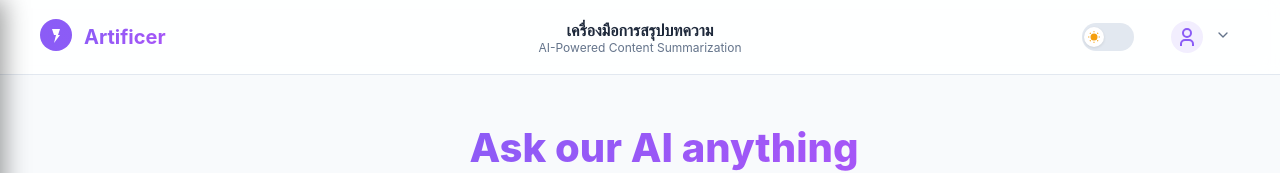
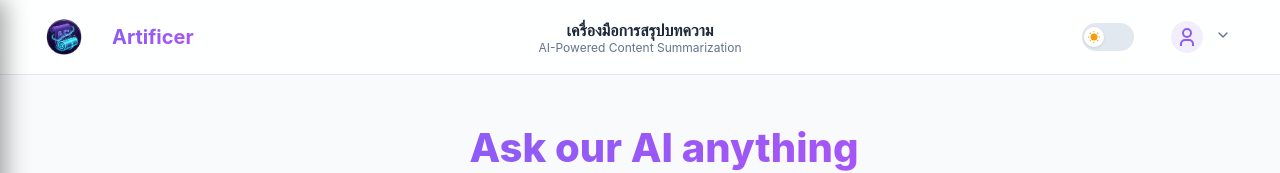
Before and after one commit to Artpannawat/Project-Artificer-Summarizer, a Vue app in the folder frontend/: page / in a window 1280 px wide. Shown: the top 173 px of the page. Built offline with nearby package versions, Linux system fonts and the light colour scheme; no server answers.

Commit message:
Add project logo and favicon

```diff
--- a/frontend/index.html
+++ b/frontend/index.html
@@ -3,6 +3,7 @@
   <head>
     <meta charset="UTF-8" />
     <meta name="viewport" content="width=device-width, initial-scale=1.0" />
+    <link rel="icon" type="image/png" href="/logo.png" />
     <title>Artificer Summarizer</title>
   </head>
   <body>
--- a/frontend/src/App.vue
+++ b/frontend/src/App.vue
@@ -5,16 +5,9 @@
       <div class="navbar-content">
         <div class="logo-section">
           <div class="logo-icon">
-            <svg width="32" height="32" viewBox="0 0 32 32" fill="none" xmlns="http://www.w3.org/2000/svg">
-              <circle cx="16" cy="16" r="16" fill="url(#gradient1)"/>
-              <path d="M12 10h8l-2 6h2l-6 8 2-8h-2l-2-6z" fill="white"/>
-              <defs>
-                <linearGradient id="gradient1" x1="0" y1="0" x2="32" y2="32">
-                  <stop offset="0%" stop-color="#8B5CF6"/>
-                  <stop offset="100%" stop-color="#A855F7"/>
-                </linearGradient>
-              </defs>
-            </svg>
+          <div class="logo-icon">
+            <img src="/logo.png" alt="Artificer Logo" class="app-logo-img" />
+          </div>
           </div>
           <span class="logo-text">Artificer</span>
 
@@ -473,4 +466,11 @@ export default {
   to { transform: rotate(360deg); }
 }
 
+.app-logo-img {
+  width: 48px;
+  height: auto;
+  margin-right: 12px; /* Spacing next to text */
+  display: block;
+}
+
 </style>
```
Also changed, not shown: frontend/public/logo.png (added), 1 other file (tests, documents, lock files or other folders).
